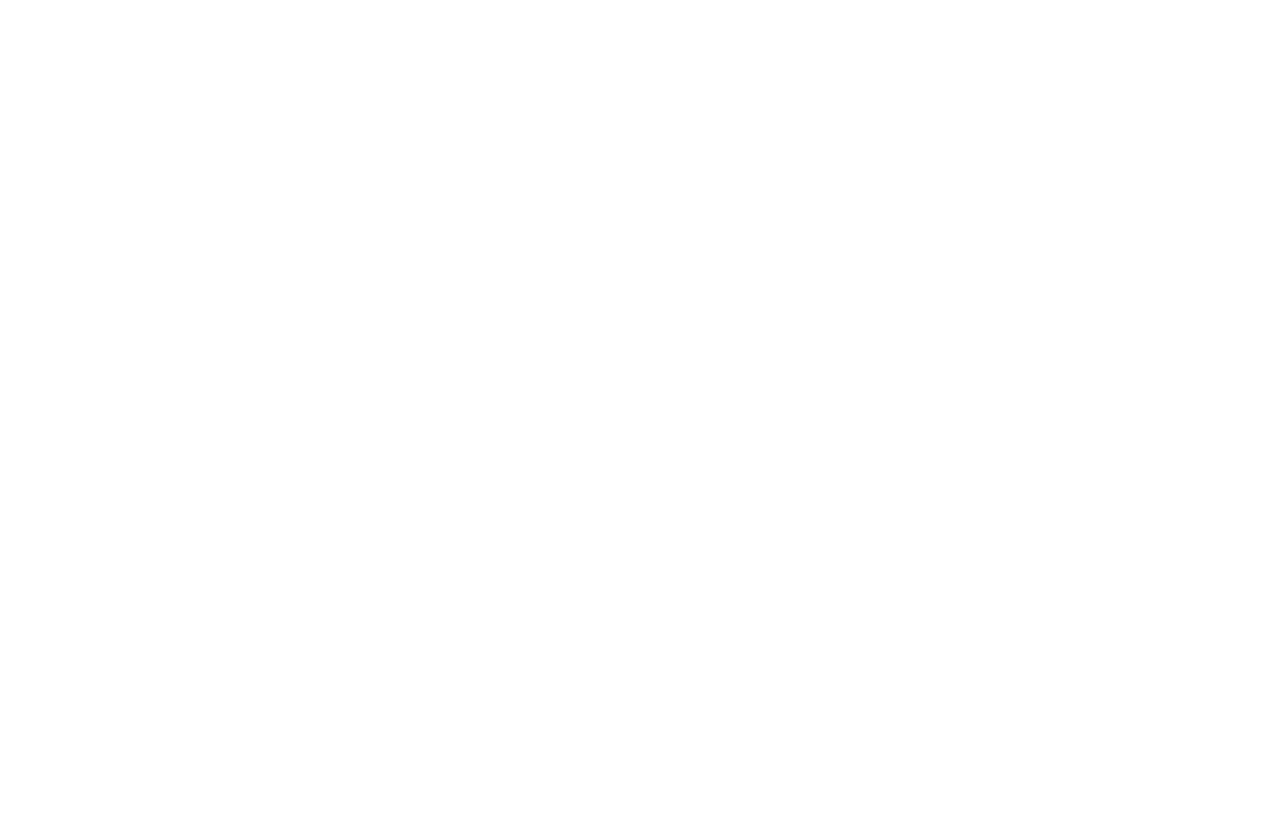
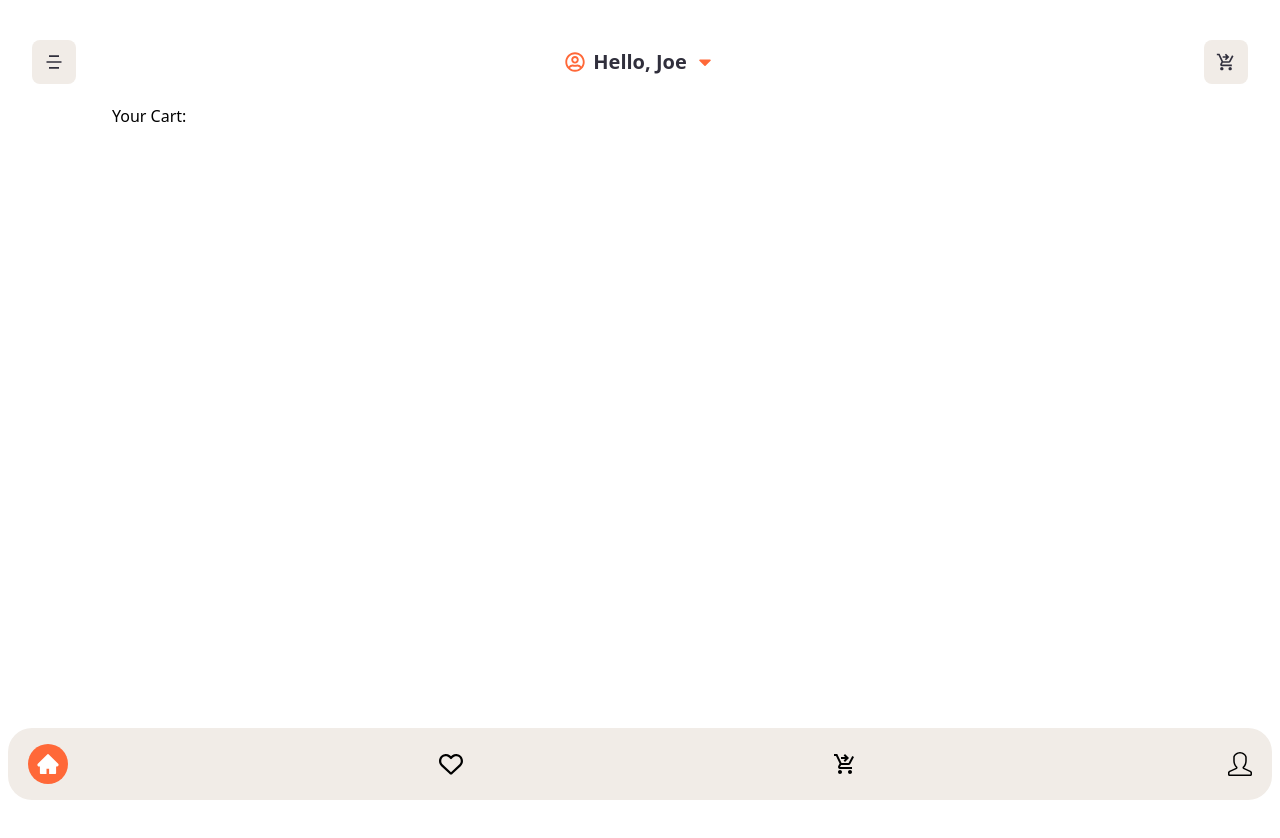
Before and after one commit to alonzojoe/food-delivery, a React (Vite) app: page /home/cart in a window 1280 px wide. Before the commit this address had no page. Before the commit the page ends 800 px from the top, so only its background shows below. Built offline with nearby package versions, Linux system fonts and the light colour scheme.

Commit message:
feat: create new Component for Cart Page + Route registration under parent AppLayout

```diff
--- a/src/App.tsx
+++ b/src/App.tsx
@@ -3,6 +3,7 @@
 import AppLayout from "@/layouts/AppLayout";
 import Home from "@/pages/Home/Home";
 import Meal from "@/pages/Meal/Meal";
+import Cart from "@/pages/Cart/Cart";
 
 function App() {
   return (
@@ -11,6 +12,7 @@
         <Route path="/" element={<StartUp />} />
         <Route path="/home" element={<AppLayout />}>
           <Route index element={<Home />} />
+          <Route path="cart" element={<Cart />} />
         </Route>
         <Route path="/meal/:id" element={<Meal />}></Route>
       </Routes>
--- /dev/null
+++ b/src/pages/Cart/Cart.tsx
@@ -0,0 +1,11 @@
+import React from "react";
+
+const Cart = () => {
+  return (
+    <div className="container my-5">
+      <h2>Your Cart:</h2>
+    </div>
+  );
+};
+
+export default Cart;
```
